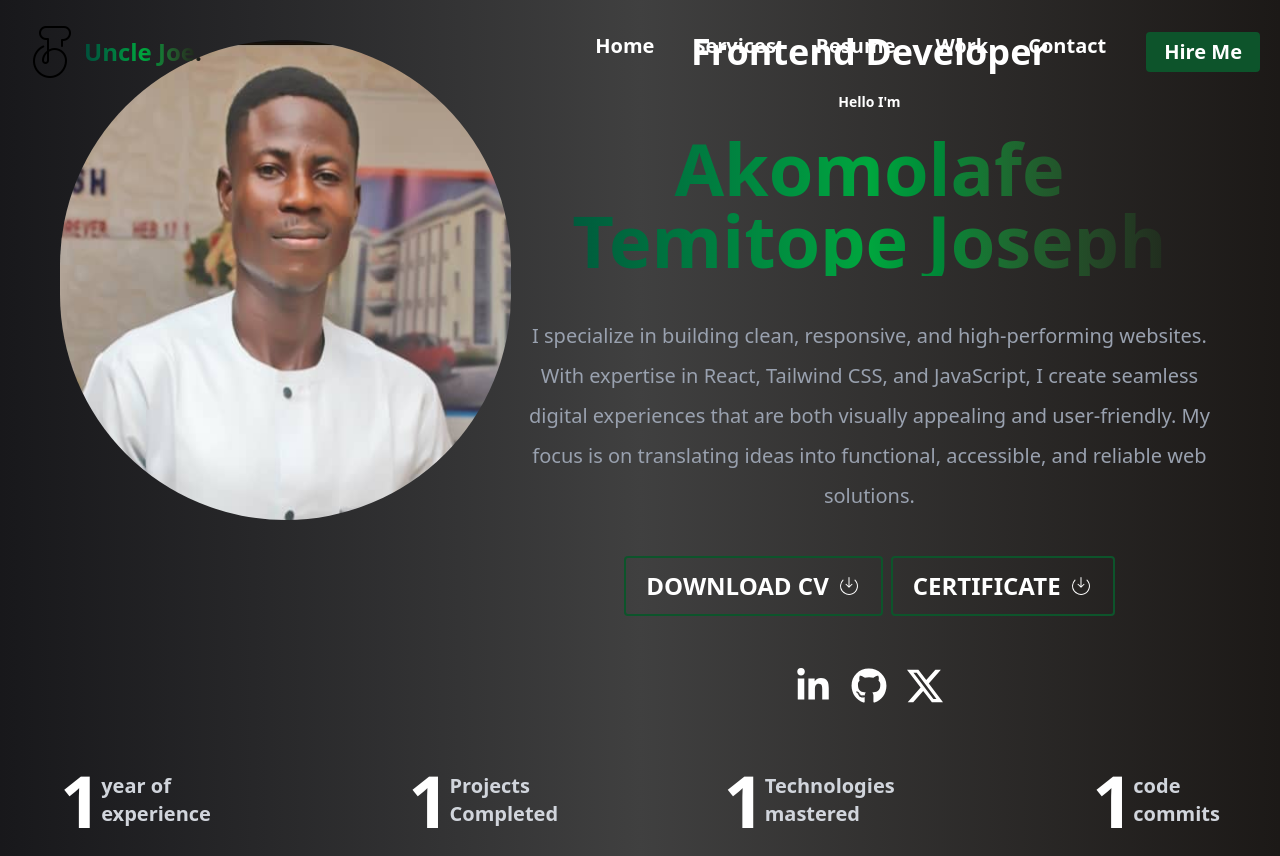
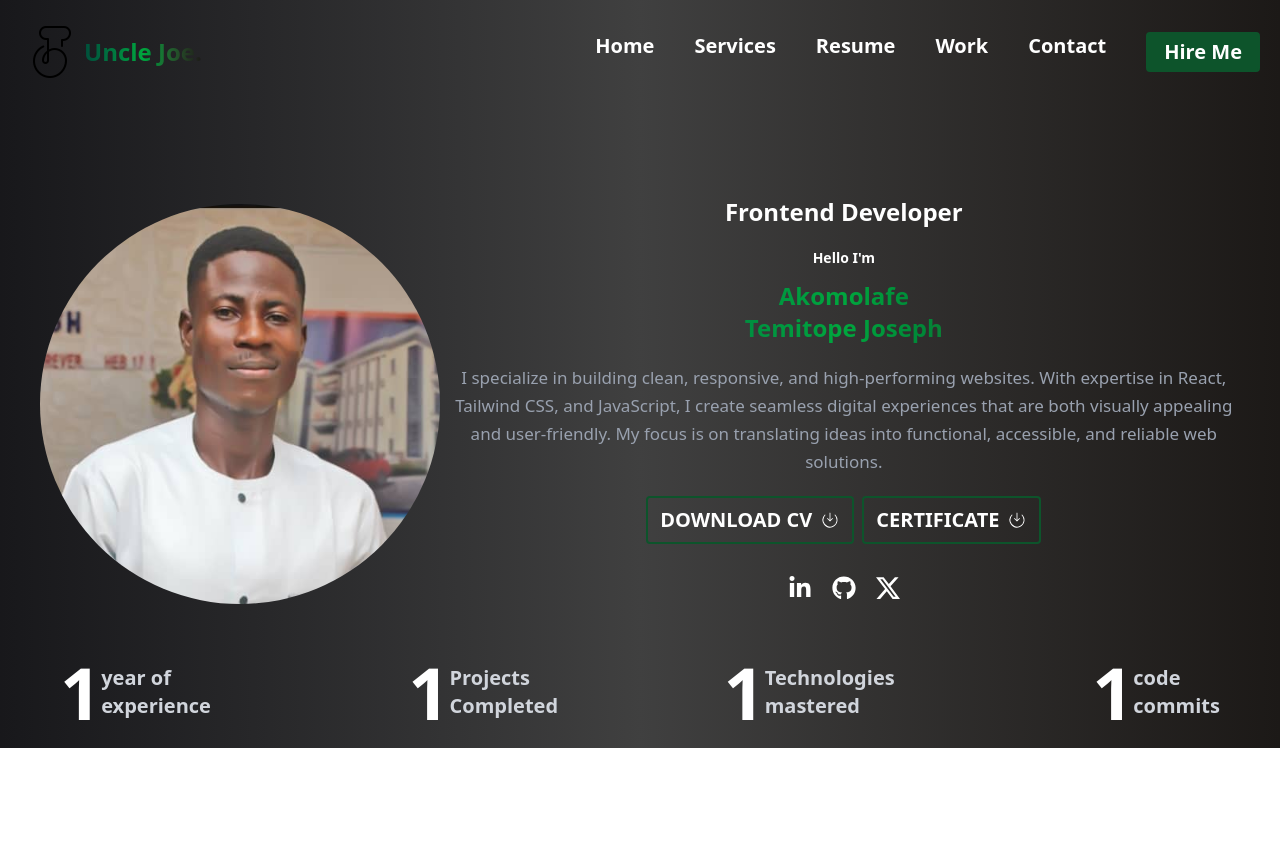
Before and after one commit to akomolafetemitopejoseph/portfolio-2, a React (Vite) app: page / in a window 1280 px wide. After the commit the page ends 800 px from the top, so only its background shows below. Built offline with nearby package versions, Linux system fonts and the light colour scheme.

Commit message:
Update changes

```diff
--- a/src/App.jsx
+++ b/src/App.jsx
@@ -1,8 +1,8 @@
 import React from "react";
 import NavBar from "./Components/NavBar";
 import { Route, Routes } from "react-router-dom";
-import Home from "./Pages/Home";
 import Services from "./Components/Services";
+import Home from "./pages/Home";
 
 function App() {
   return (
--- a/src/Components/HeroSection.jsx
+++ b/src/Components/HeroSection.jsx
@@ -7,10 +7,10 @@ import { CiSaveDown1 } from "react-icons/ci";
 
 const HeroSection = () => {
   return (
-    <main className=" flex-1  text-center lg:flex gap-2 px-5 py-5  lg:px-15 lg:pt-5 text-white">
+    <main className=" flex-1  text-center lg:flex gap-2 px-5 py-5  lg:px-10 lg:pt-20 text-white">
       <div className="flex justify-center mt-3 lg:mt-5">
         <img
-          className=" w-[300px] lg:w-450 h-[300px] lg:h-120 rounded-full"
+          className=" w-[300px] lg:w-300 h-[300px] lg:h-100 rounded-full"
           src={imgmain}
           alt="heroimage"
         />
@@ -19,40 +19,40 @@ const HeroSection = () => {
         <div>
           <div className="flex-1 lg:flex">
             <div>
-              <h1 className="text-2xl mt-3 lg:text-4xl font-extrabold mb-5 lg:mb-5">
+              <h1 className="text-2xl mt-3 lg:text-2xl font-extrabold mb-3 lg:mb-5">
                 Frontend Developer
               </h1>
 
-              <h2 className="text-sm font-bold  mb-3 lg:mb-5 capitalize">
+              <h2 className="text-sm font-bold  mb-3 lg:mb-3 capitalize">
                 Hello I'm
               </h2>
-              <h1 className="text-2xl lg:text-7xl bg-gradient-to-r from-emerald-900 via-green-600 to-stone-900 bg-clip-text text-transparent capitalize font-extrabold mb-5 lg:mb-10">
+              <h1 className="text-2xl lg:text-2xl bg-gradient-to-r from-emerald-900 via-green-600 to-stone-900 bg-clip-text text-transparent capitalize font-extrabold mb-5 lg:mb-5">
                 akomolafe <br /> temitope joseph
               </h1>
 
-              <p className="text-gray-400 text-[17px] lg:text-xl leading-7 lg:leading-10">
+              <p className="text-gray-400 text-[17px] lg:text-l leading-5 lg:leading-7">
                 I specialize in building clean, responsive, and high-performing
                 websites. With expertise in React, Tailwind CSS, and JavaScript,
                 I create seamless digital experiences that are both visually
                 appealing and user-friendly. My focus is on translating ideas
                 into functional, accessible, and reliable web solutions.
               </p>
-              <div className=" flex justify-center lg:flex lg:justify-evenly mt-5 lg:mt-10 lg:mb-10">
+              <div className=" flex justify-center lg:flex lg:justify-evenly mt-5 lg:mb-5">
                 <div className="grid grid-cols-1 justify-center items-center gap-2 lg:flex">
-                  <button className="uppercase mb-3 flex justify-center items-center gap-2 p-3  hover:bg-green-800 transform duration-500 active:bg-green-900 font-semibold text-xl lg:text-2xl border-2 border-green-900 px-2 lg:px-5 lg:py-3 rounded cursor-pointer w-fit ">
+                  <button className="uppercase mb-3 flex justify-center items-center gap-2 p-3  hover:bg-green-800 transform duration-500 active:bg-green-900 font-semibold text-xl lg:text-xl border-2 border-green-900 px-2 lg:px-3 lg:py-2 rounded cursor-pointer w-fit ">
                     download cv
                     <CiSaveDown1 />
                   </button>
-                  <button className="uppercase mb-3 flex justify-center items-center gap-2 p-3 hover:bg-green-800 transform duration-500 active:bg-green-900 font-semibold text-xl lg:text-2xl border-2 border-green-900 px-2 lg:px-5 lg:py-3 rounded cursor-pointer   w-fit">
+                  <button className="uppercase mb-3 flex justify-center items-center gap-2 p-3 hover:bg-green-800 transform duration-500 active:bg-green-900 font-semibold text-xl lg:text-xl border-2 border-green-900 px-2 lg:px-3 lg:py-2 rounded cursor-pointer   w-fit">
                     certificate
                     <CiSaveDown1 />
                   </button>
                 </div>
               </div>
               <div className="flex gap-5 text-center justify-center items-center  mt-2">
-                <FaLinkedinIn className="text-xl lg:text-4xl cursor-pointer hover:text-green-300 transform duration-500" />
-                <FaGithub className="text-xl lg:text-4xl cursor-pointer  hover:text-green-300 transform duration-500" />
-                <BsTwitterX className="text-xl lg:text-4xl cursor-pointer hover:text-green-300 transform duration-500" />
+                <FaLinkedinIn className="text-xl lg:text-2xl cursor-pointer hover:text-green-300 transform duration-500" />
+                <FaGithub className="text-xl lg:text-2xl cursor-pointer  hover:text-green-300 transform duration-500" />
+                <BsTwitterX className="text-xl lg:text-2xl cursor-pointer hover:text-green-300 transform duration-500" />
               </div>
             </div>
           </div>
--- a/src/Components/NavBar.jsx
+++ b/src/Components/NavBar.jsx
@@ -13,7 +13,7 @@ function NavBar() {
 
   return (
     <div className="">
-      <nav className="flex lg:fixed right-0 left-0 z-100 lg:flex justify-between text-center items-center px-3 py-5 lg:px-5 lg:pt-5  text-white">
+      <nav className="flex lg: lg:flex justify-between text-center items-center px-3 py-5 lg:px-5 lg:pt-5  text-white">
         <div className="lg:flex justify-center items-center">
           <div className="flex justify-center items-center">
             <img
@@ -64,8 +64,11 @@ function NavBar() {
           )}
         </div>
       </nav>
+
+      {/* NOTE: FOR MOBILE SCREEN */}
+
       {isMobile && (
-        <div className=" w-[70%] lg:hidden h-full bg-gradient-to-r from-slate-700 to-gray-500 opacity-90 fixed right-0 top-0">
+        <div className="fixed  z-10  right-0 top-20 w-[70%] lg:hidden h-full bg-gradient-to-r from-slate-700 to-gray-500 opacity-90 ">
           <ul className="grid grid-cols-1 lg:hidden text-white mt-5 p-5 leading-15 justify-between text-center capitalize font-semibold text-3xl gap-5 lg:gap-10">
             <Link to="/" smooth={true} duration={1000}>
               <li className="cursor-pointer hover:text-green-800 hover:border-b-1">
--- a/src/Components/Ratings.jsx
+++ b/src/Components/Ratings.jsx
@@ -3,7 +3,7 @@ import React from "react";
 const Ratings = () => {
   return (
     <main className="">
-      <div className="w-full grid  grid-cols-2 justify-center items-center gap-5 lg:flex lg:justify-between lg:mt-5 px-5 py-5  lg:px-15 lg:pb-5 text-white ">
+      <div className="w-full lg:h-full grid  grid-cols-2 justify-center items-center gap-5 lg:flex lg:justify-between lg:mt-3 px-5 py-5  lg:px-15 lg:pb-5 text-white ">
         <div className="flex justify-center items-center text-center mr-4 ">
           <h1 className="text-5xl sm:text-2xl lg:text-7xl font-bold">1</h1>
           <p className="text-[10px] lg:text-xl text-start font-semibold text-gray-300">
--- a/src/Components/Services.jsx
+++ b/src/Components/Services.jsx
@@ -1,7 +1,7 @@
 const Services = () => {
   return (
-    <div className="px-5 py-5 lg:px-15 lg:pt-5 text-white">
-      <h1 className="text-2xl lg:text-4xl">
+    <div className="px-5  py-5 lg:px-20  lg:pt-15 text-white">
+      <h1 className="text-2xl lg:text-3xl">
         Frontend & Web Design
         <span className=" ml-3 border-b-4 hover:text-green-800 transform duration-500 border-green-900">
           Services.
```
